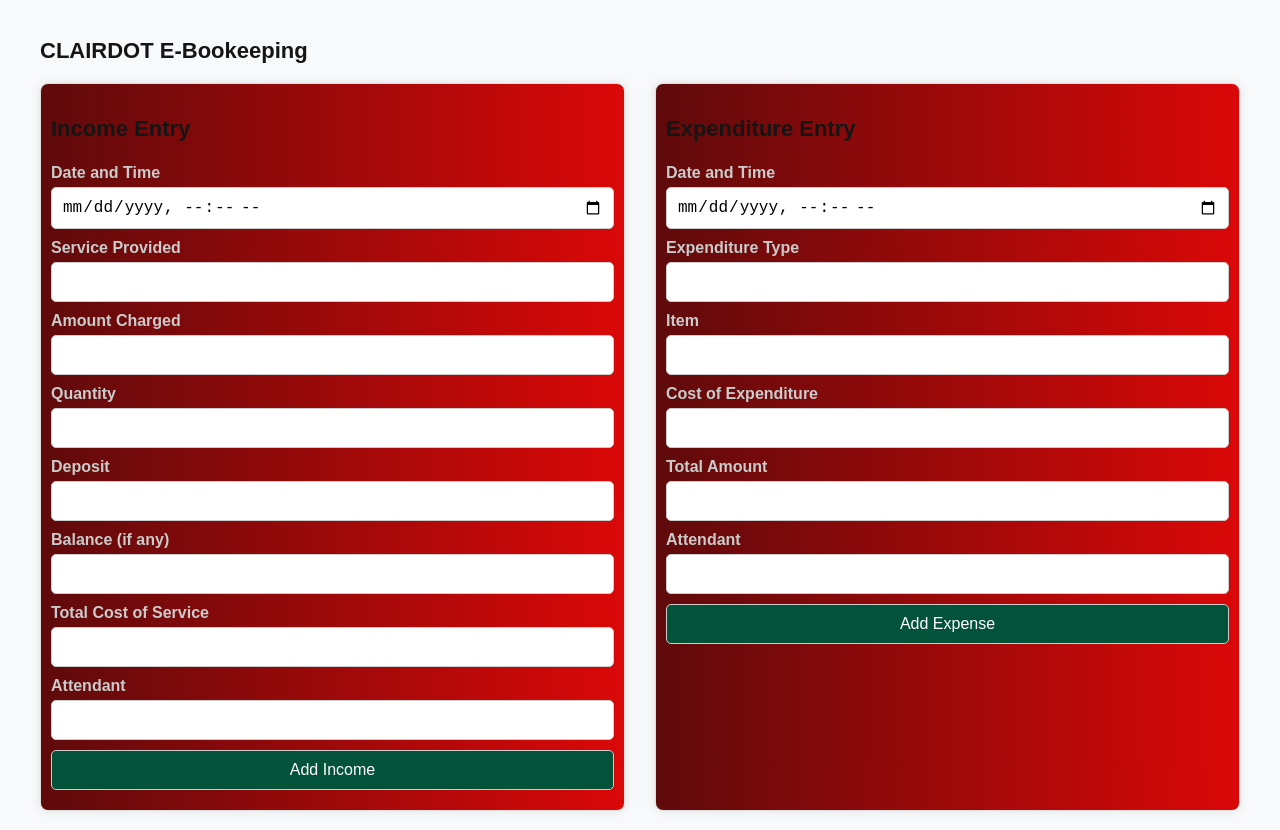
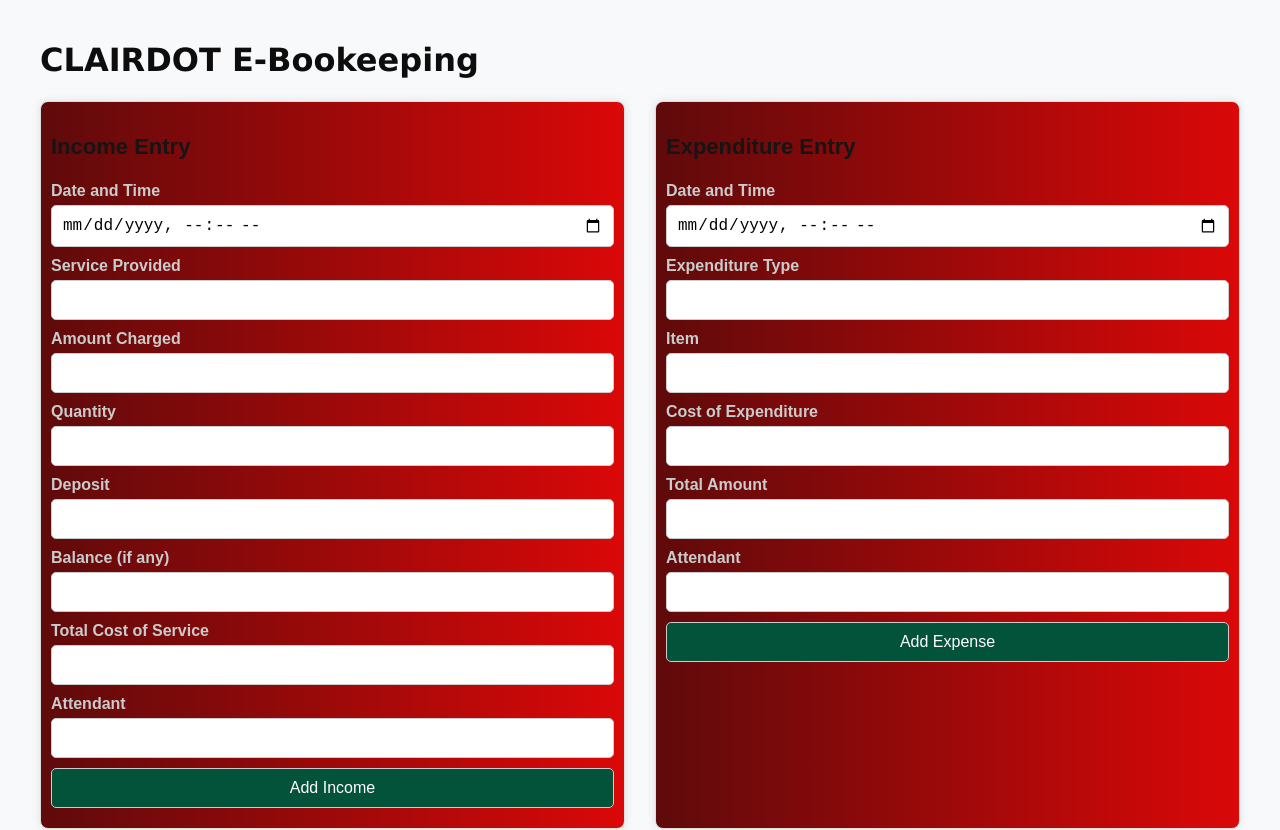
Before and after one commit to AliciaBoris/bookeeping, a plain HTML site: page index.html in a window 1280 px wide. Shown: the top 830 px of the page. Drawn offline with Linux system fonts and the light colour scheme.

Commit message:
index.html

```diff
--- a/index.html
+++ b/index.html
@@ -9,7 +9,7 @@
 </head>
 <body>
     <div class="container">
-        <h2>CLAIRDOT E-Bookeeping</h2>
+        <h1>CLAIRDOT E-Bookeeping</h1>
         <div class="form-container">
             <!-- Income Entry Form -->
             <div class="form-section">
```
